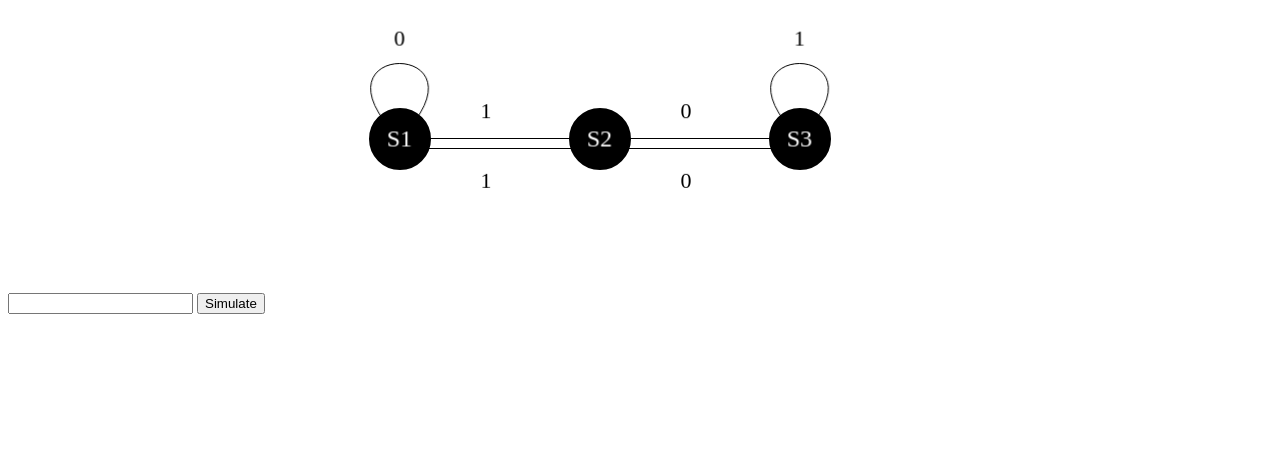
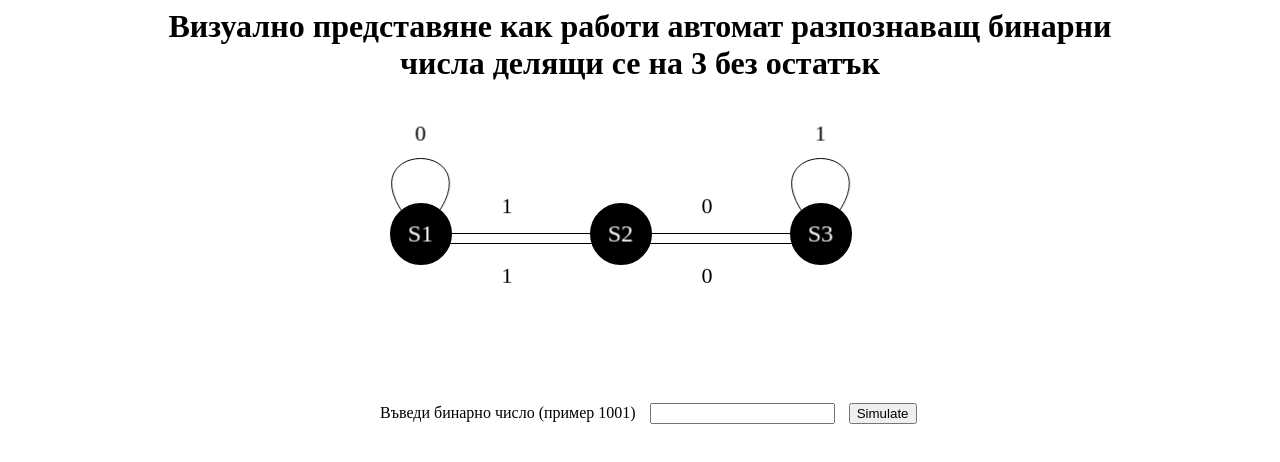
Before and after one commit to LyuboslavLyubenov/diskretna-state-machine-visualisation, a plain HTML site: page index.html in a window 1280 px wide. Drawn offline with Linux system fonts and the light colour scheme.

Commit message:
Made it more ... stylish

```diff
--- a/index.html
+++ b/index.html
@@ -4,18 +4,50 @@
 
 <script type="text/javascript" src="q.js"></script>
 <script type="text/javascript" src="fabric.min.js"></script>
+<style>
+	h1 {
+		width: 80%;
+		padding-left: 10%;
+		padding-right: 10%;
+		text-align:center;
+	}
 
+	canvas {
+		display: block;
+		position: relative;
+		left: 50%;
+		margin-left: -350px;
+	}
+
+	div {
+		display: block;
+		position: relative;
+		width: 700px;
+		left: 50%;
+		margin-left: -350px;
+	}
+
+	div > input {
+		margin-left: 10px;
+	}
+
+	label {
+		margin-left: 90px;
+	}
+</style>
 </head>
 
 <body>
-
-	<label>
-	</label>
-	<input id="number" type="number" value=""/>
-	<input type="button" onclick="startSimulation()" value="Simulate" />
+	<h1>Визуално представяне как работи автомат разпознаващ бинарни числа делящи се на 3 без остатък</h1>
 	<canvas id='c'>
 	</canvas>
-
+	<div>
+		<label for="number">
+		Въведи бинарно число (пример 1001)
+		</label>
+		<input id="number" type="number" value=""/>
+		<input type="button" onclick="startSimulation()" value="Simulate" />
+	</div>
 	<!-- покажи автомат, 2ични числа който се делят на 3 без остатък  -->
 	<script type="text/javascript">
 		String.prototype.replaceAll = function(search, replacement) {
@@ -24,7 +56,7 @@
 		};
 
 		function configureCanvas(canvas) {
-			setCanvasSize(1000, 300, canvas);
+			setCanvasSize(700, 300, canvas);
 		}
 
 		function setCanvasSize(width, height, canvas) {
```
